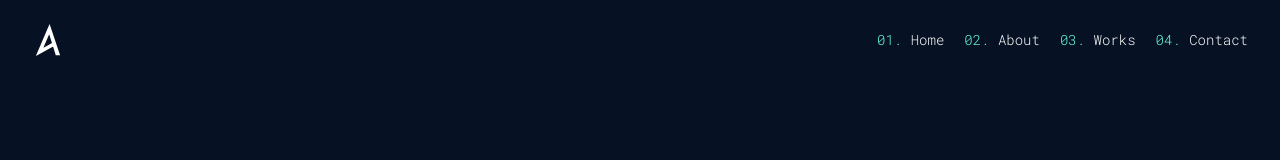
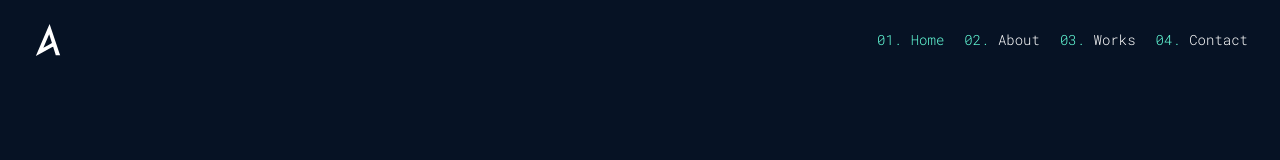
Before and after one commit to amankumarm/amankumarm.github.io, a Next.js app: page / in a window 1280 px wide. Shown: the top 160 px of the page. Built offline with nearby package versions, Linux system fonts and the light colour scheme.

Commit message:
navbar hightlight done

```diff
--- a/components/Layout/index.js
+++ b/components/Layout/index.js
@@ -6,7 +6,7 @@ import RightSideBar from './right_sidebar'
 function Index(props) {
   return (
     <>
-      <div className=" h-screen w-full ">
+      <div className=" h-screen w-full ph:h-[90vh] ">
         <Navbar />
         <div className="absolute grid h-[90%] w-full grid-cols-12">
           <LeftSideBar />
--- a/components/Layout/navbar.js
+++ b/components/Layout/navbar.js
@@ -1,13 +1,16 @@
 import React, { useState } from 'react'
 import Logo from '../../widgets/logo'
+import { useRouter } from 'next/router'
 function Navbar() {
-  const [hidden, sethidden] = useState(false)
+  const [hidden, sethidden] = useState(true)
   const navItems = [
     { name: 'Home', url: '/' },
     { name: 'About', url: '/about' },
     { name: 'Works', url: '/works' },
     { name: 'Contact', url: '/contact' },
   ]
+  const currentPath = navItems.find((x) => x.url === useRouter().asPath)
+
   return (
     <>
       {/* <div className="tracking-md bg-bgBlue pt-2 text-center font-semibold text-white">
@@ -18,8 +21,13 @@ function Navbar() {
         <div className="flex flex-row gap-5 font-roboto text-white ph:hidden ">
           {navItems.map((item, index) => {
             return (
-              <div className="cursor-pointer text-sm  hover:text-blueGreen">
-                <a href={item.url}>
+              <div className="cursor-pointer text-sm  ">
+                <a
+                  href={item.url}
+                  className={`hover:text-blueGreen ${
+                    useRouter().asPath === item.url ? 'text-blueGreen' : ''
+                  }`}
+                >
                   <span className="text-blueGreen">0{index + 1}. </span>{' '}
                   {item.name}
                 </a>
```
